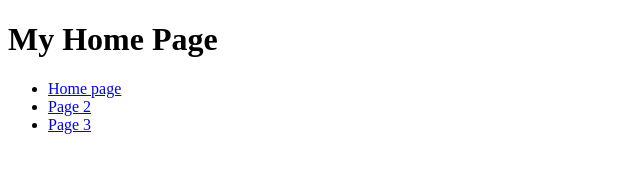
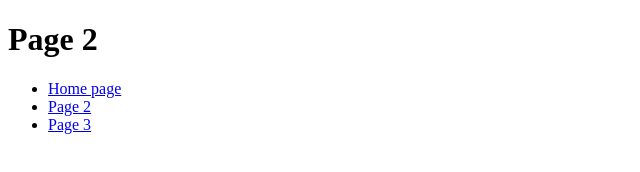
Before and after one commit to ncjones1028/ncjones1028.github.io, a plain HTML site: page Page2.html in a window 1280 px wide. Shown: the whole page, without its empty margins (0-640 px from the left). Drawn offline with Linux system fonts and the light colour scheme.

Commit message:
Add files via upload

```diff
--- a/Page2.html
+++ b/Page2.html
@@ -7,7 +7,7 @@
 
 <body>
 
-  <h1>My Home Page</h1>
+  <h1>Page 2</h1>
 
 <!--Start unordered list of navigation links-->
 
```
Also changed, not shown: Page3.html (+1 -1 lines).
